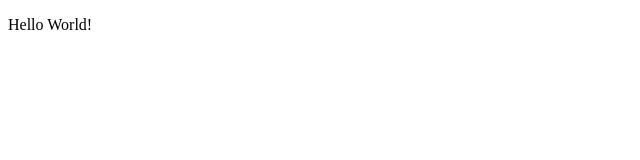
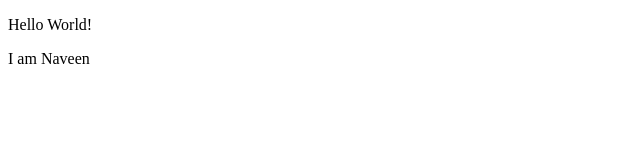
Before and after one commit to Naveen-Koul/hello-world, a plain HTML site: page index.html in a window 1280 px wide. Shown: the full height of the page, 0-640 px from the left. Drawn offline with Linux system fonts and the light colour scheme.

Commit message:
Added title andone more line

```diff
--- a/index.html
+++ b/index.html
@@ -1,9 +1,10 @@
 <!DOCTYPE html>
 <html>
     <head>
-
+<title>My World</title>
     </head>
     <body>
         <p>Hello World!</p>
+        <p>I am Naveen</p>
     </body>
 </html>
```
